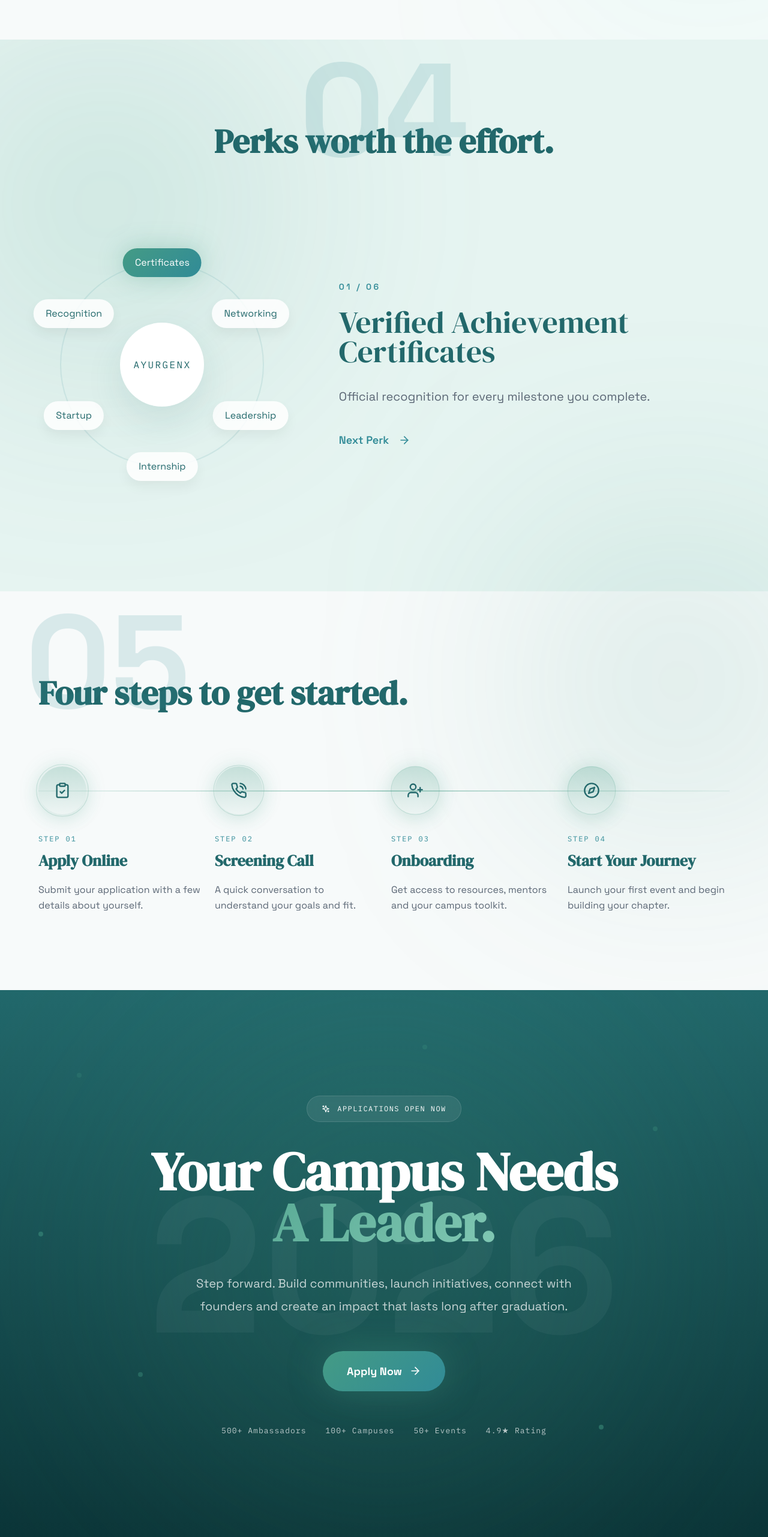
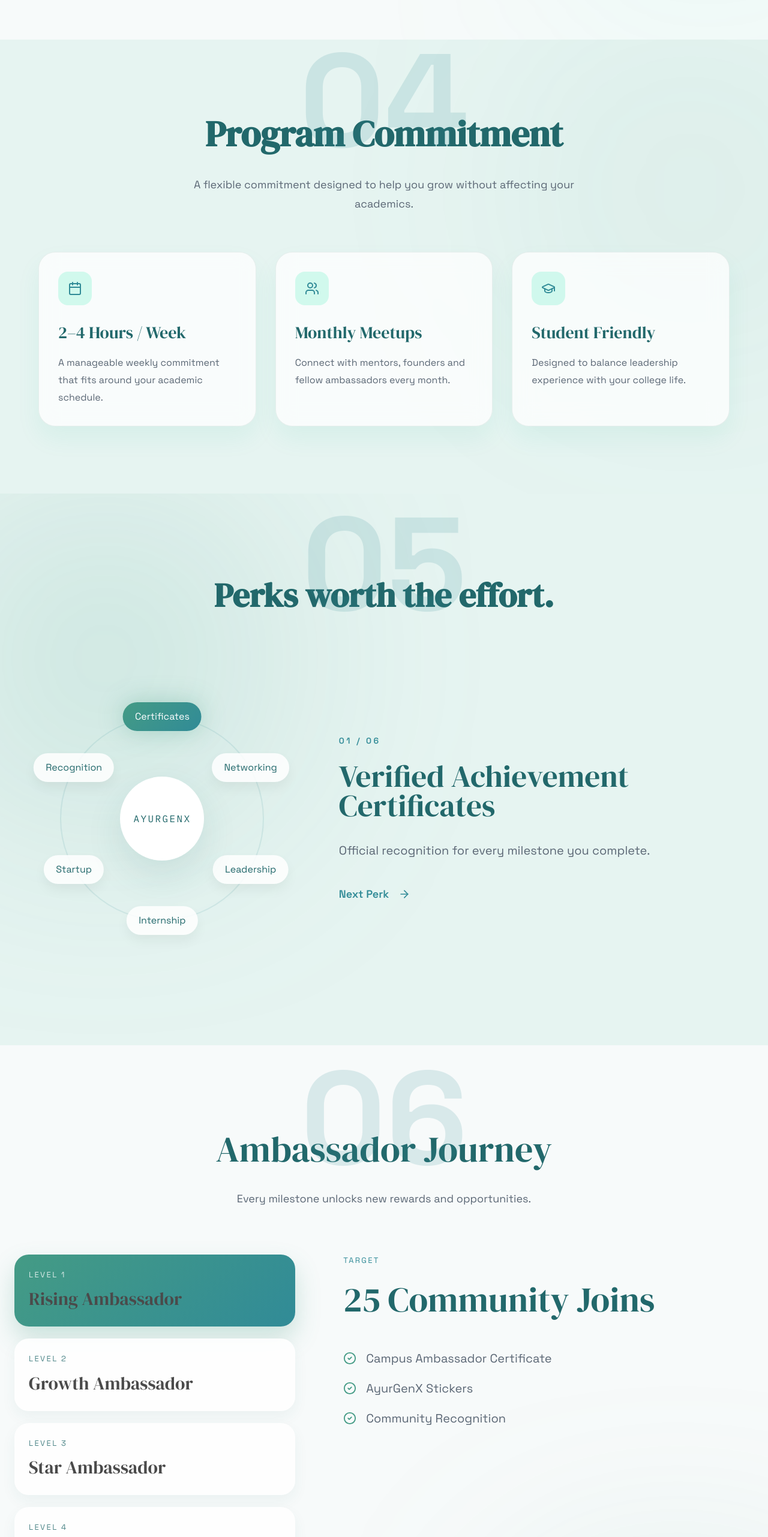
Before and after one commit to vrkaran/laxma, a React (Vite) app: page /ambassador in a window 1280 px wide. Shown: the part 4606-7169 px from the top of the page at 60% size. Built offline with nearby package versions, Linux system fonts and the light colour scheme.

Commit message:
feat: updates in ambassador

```diff
--- a/src/pages/Ambassador.tsx
+++ b/src/pages/Ambassador.tsx
@@ -219,6 +219,24 @@ const ELIGIBILITY = [
   { icon: Calendar, title: "Time Commitment", desc: "Available for at least 6 months of active participation." },
 ];
 
+const COMMITMENT = [
+  {
+    icon: Calendar,
+    title: "2–4 Hours / Week",
+    desc: "A manageable weekly commitment that fits around your academic schedule.",
+  },
+  {
+    icon: Users,
+    title: "Monthly Meetups",
+    desc: "Connect with mentors, founders and fellow ambassadors every month.",
+  },
+  {
+    icon: GraduationCap,
+    title: "Student Friendly",
+    desc: "Designed to balance leadership experience with your college life.",
+  },
+];
+
 const PERKS = [
   { icon: FileCheck, title: "Verified Achievement Certificates", desc: "Official recognition for every milestone you complete." , wheelLable : "Certificates"},
   { icon: Network, title: "Founder & Industry Networking", desc: "Direct access to founders, mentors and fellow ambassadors.", wheelLable : "Networking" },
@@ -233,6 +251,49 @@ const APPLICATION_STEPS = [
   { icon: PhoneCall, title: "Screening Call", desc: "A quick conversation to understand your goals and fit." },
   { icon: UserPlus, title: "Onboarding", desc: "Get access to resources, mentors and your campus toolkit." },
   { icon: Compass, title: "Start Your Journey", desc: "Launch your first event and begin building your chapter." },
+];
+
+const AMBASSADOR_LEVELS = [
+  {
+    level: "Level 1",
+    name: "Rising Ambassador",
+    target: "25 Community Joins",
+    rewards: [
+      "Campus Ambassador Certificate",
+      "AyurGenX Stickers",
+      "Community Recognition",
+    ],
+  },
+  {
+    level: "Level 2",
+    name: "Growth Ambassador",
+    target: "50 Community Joins",
+    rewards: [
+      "Certificate of Excellence",
+      "AyurGenX Merchandise",
+      "Priority Internship Consideration",
+    ],
+  },
+  {
+    level: "Level 3",
+    name: "Star Ambassador",
+    target: "100 Community Joins",
+    rewards: [
+      "Star Ambassador Certificate",
+      "Founder Interaction",
+      "Fast-track Internship Interview",
+    ],
+  },
+  {
+    level: "Level 4",
+    name: "Elite Ambassador",
+    target: "150+ Community Joins",
+    rewards: [
+      "Founder Mentorship",
+      "Guaranteed Internship Interview",
+      "Featured on LinkedIn",
+    ],
+  },
 ];
 
 /* =========================================================
@@ -248,6 +309,7 @@ function Ambassador() {
       const handleNextPerk = () => {
         setActivePerk((prev) => (prev + 1) % PERKS.length);
       };
+      const [activeLevel, setActiveLevel] = useState(0);
   return (
     <>
       <main className="overflow-hidden" style={{ fontFamily: "'Space Grotesk', sans-serif", color: TEAL.ink, background: TEAL.bg }}>
@@ -1014,6 +1076,107 @@ function Ambassador() {
           </motion.div>
         </section>
 
+
+        {/* ============ PROGRAM COMMITMENT ============ */}
+
+        <section
+          className="relative py-28 px-6 overflow-hidden"
+          style={{ background: TEAL.bgTint }}
+        >
+          <GlowOrb
+            className="top-0 right-[-120px]"
+            size={500}
+            color="rgba(68,155,133,0.08)"
+          />
+
+          <motion.div
+            variants={staggerContainer}
+            initial="hidden"
+            whileInView="show"
+            viewport={{ once: true }}
+            className="relative z-10 max-w-6xl mx-auto"
+          >
+
+              <span
+                style={{
+                  position: "absolute",
+                  left: "50%",
+                  top: "-120px",
+                  transform: "translateX(-50%)",
+                  fontSize: "220px",
+                  fontWeight: 700,
+                  color: TEAL.accentDeep,
+                  opacity: 0.15,
+                  lineHeight: 1,
+                  pointerEvents: "none",
+                  fontFamily: "'Space Grotesk', sans-serif",
+                }}
+              >
+                04
+              </span>
+
+            <motion.h2
+              variants={fadeUp}
+              className="text-center"
+              style={{
+                fontFamily: "'DM Serif Display', serif",
+                fontWeight: 700,
+                fontSize: "clamp(40px,5vw,60px)",
+                color: TEAL.ink,
+              }}
+            >
+              Program Commitment
+            </motion.h2>
+
+            <motion.p
+              variants={fadeUp}
+              className="text-center max-w-2xl mx-auto mt-6 mb-16"
+              style={{
+                color: TEAL.inkSoft,
+                fontSize: "18px",
+                lineHeight: 1.8,
+              }}
+            >
+              A flexible commitment designed to help you grow without affecting your academics.
+            </motion.p>
+
+            <div className="grid md:grid-cols-3 gap-8">
+
+              {COMMITMENT.map((item) => (
+
+                <GlassCard key={item.title}>
+
+                  <IconBadge icon={item.icon} highlight />
+
+                  <h3
+                    style={{
+                      fontFamily: "'DM Serif Display', serif",
+                      fontSize: "28px",
+                      color: TEAL.ink,
+                    }}
+                  >
+                    {item.title}
+                  </h3>
+
+                  <p
+                    className="mt-4"
+                    style={{
+                      color: TEAL.inkSoft,
+                      lineHeight: 1.8,
+                    }}
+                  >
+                    {item.desc}
+                  </p>
+
+                </GlassCard>
+
+              ))}
+
+            </div>
+
+          </motion.div>
+
+        </section>
         {/* ============ PERKS — BENTO ============ */}
         <section className="relative py-32 px-6 overflow-hidden" style={{ background: TEAL.bgTint }}>
           <GlowOrb className="top-0 left-[-100px]" size={550} />
@@ -1039,7 +1202,7 @@ function Ambassador() {
                   fontFamily: "'Space Grotesk', sans-serif",
                 }}
               >
-                04
+                05
               </span>
             <motion.h2
               variants={fadeUp}
@@ -1205,6 +1368,184 @@ function Ambassador() {
             </div>
           </motion.div>
         </section>
+
+        <section
+          className="relative py-32 px-6 overflow-hidden"
+          style={{ background: TEAL.bg }}
+        >
+          <motion.div
+            variants={staggerContainer}
+            initial="hidden"
+            whileInView="show"
+            viewport={{ once: true }}
+            className="max-w-7xl mx-auto"
+          >
+              <span
+                style={{
+                  position: "absolute",
+                  left: "50%",
+                  top: "-120px",
+                  transform: "translateX(-50%)",
+                  fontSize: "220px",
+                  fontWeight: 700,
+                  color: TEAL.accentDeep,
+                  opacity: 0.15,
+                  lineHeight: 2.2,
+                  pointerEvents: "none",
+                  fontFamily: "'Space Grotesk', sans-serif",
+                }}
+              >
+                06
+              </span>
+            <motion.h2
+              variants={fadeUp}
+              className="text-center"
+              style={{
+                fontFamily: "'DM Serif Display', serif",
+                fontSize: "clamp(42px,5vw,60px)",
+                color: TEAL.ink,
+              }}
+            >
+              Ambassador Journey
+            </motion.h2>
+
+            <motion.p
+              variants={fadeUp}
+              className="text-center max-w-2xl mx-auto mt-6"
+              style={{
+                color: TEAL.inkSoft,
+                fontSize: "18px",
+              }}
+            >
+              Every milestone unlocks new rewards and opportunities.
+            </motion.p>
+
+            <div className="grid lg:grid-cols-[38%_62%] gap-20 mt-20">
+
+              {/* LEFT */}
+
+              <div className="space-y-5">
+
+                {AMBASSADOR_LEVELS.map((item, i) => (
+
+                  <motion.button
+                    key={item.name}
+                    onClick={() => setActiveLevel(i)}
+                    whileHover={{ x: 8 }}
+                    className="w-full text-left rounded-[24px] p-6"
+                    style={{
+                      background:
+                        activeLevel === i
+                          ? `linear-gradient(135deg, ${TEAL.accent}, ${TEAL.accentDeep})`
+                          : "rgba(255,255,255,0.9)",
+
+                      color: activeLevel === i ? "white" : TEAL.ink,
+
+                      boxShadow:
+                        activeLevel === i
+                          ? "0 20px 40px rgba(68,155,133,0.25)"
+                          : "0 10px 25px rgba(34,104,107,0.06)",
+                    }}
+                  >
+                    <p
+                      style={{
+                        fontSize: "13px",
+                        letterSpacing: "0.18em",
+                        textTransform: "uppercase",
+                        opacity: 0.8,
+                      }}
+                    >
+                      {item.level}
+                    </p>
+
+                    <h3
+                      className="mt-2"
+                      style={{
+                        fontFamily: "'DM Serif Display', serif",
+                        fontSize: "30px",
+                      }}
+                    >
+                      {item.name}
+                    </h3>
+
+                  </motion.button>
+
+                ))}
+
+              </div>
+
+              {/* RIGHT */}
+
+              <AnimatePresence mode="wait">
+
+                <motion.div
+                  key={AMBASSADOR_LEVELS[activeLevel].name}
+                  initial={{ opacity: 0, x: 30 }}
+                  animate={{ opacity: 1, x: 0 }}
+                  exit={{ opacity: 0, x: -30 }}
+                  transition={{ duration: 0.35 }}
+                >
+
+                  <div
+                    style={{
+                      color: TEAL.accentDeep,
+                      letterSpacing: "0.18em",
+                      fontSize: "13px",
+                      textTransform: "uppercase",
+                    }}
+                  >
+                    Target
+                  </div>
+
+                  <h2
+                    className="mt-3"
+                    style={{
+                      fontFamily: "'DM Serif Display', serif",
+                      fontSize: "58px",
+                      color: TEAL.ink,
+                    }}
+                  >
+                    {AMBASSADOR_LEVELS[activeLevel].target}
+                  </h2>
+
+                  <div className="mt-10 space-y-5">
+
+                    {AMBASSADOR_LEVELS[activeLevel].rewards.map((reward) => (
+
+                      <div
+                        key={reward}
+                        className="flex gap-4 items-center"
+                      >
+                        <CheckCircle2
+                          size={22}
+                          color={TEAL.accent}
+                        />
+
+                        <span
+                          style={{
+                            fontSize: "20px",
+                            color: TEAL.inkSoft,
+                          }}
+                        >
+                          {reward}
+                        </span>
+
+                      </div>
+
+                    ))}
+
+                  </div>
+
+                </motion.div>
+
+              </AnimatePresence>
+
+            </div>
+
+          </motion.div>
+
+        </section>
+
 
         {/* ============ APPLICATION PROCESS — STEPPER ============ */}
         <section className="relative py-32 px-6" style={{ background: TEAL.bg }}>
@@ -1231,7 +1572,7 @@ function Ambassador() {
                   fontFamily: "'Space Grotesk', sans-serif",
                 }}
               >
-                05
+                07
               </span>
             <motion.h2
               variants={fadeUp}
```
